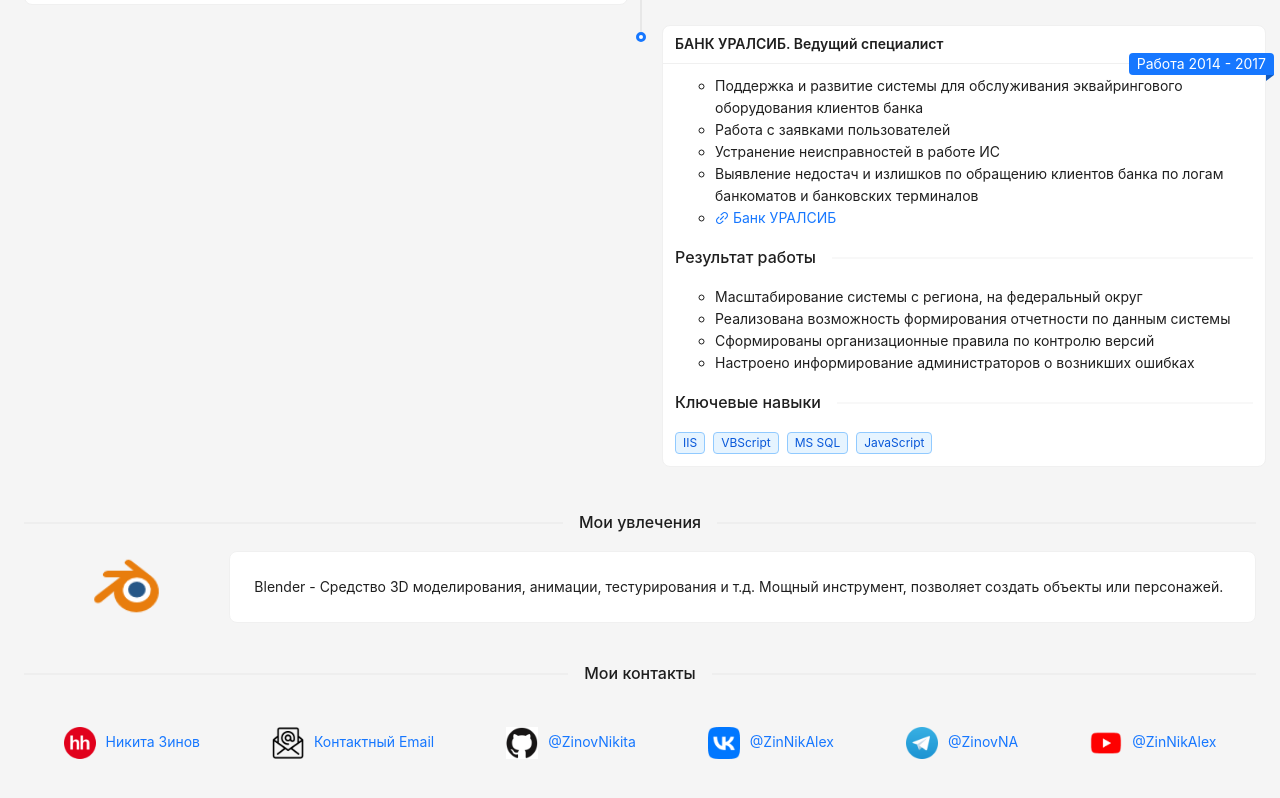
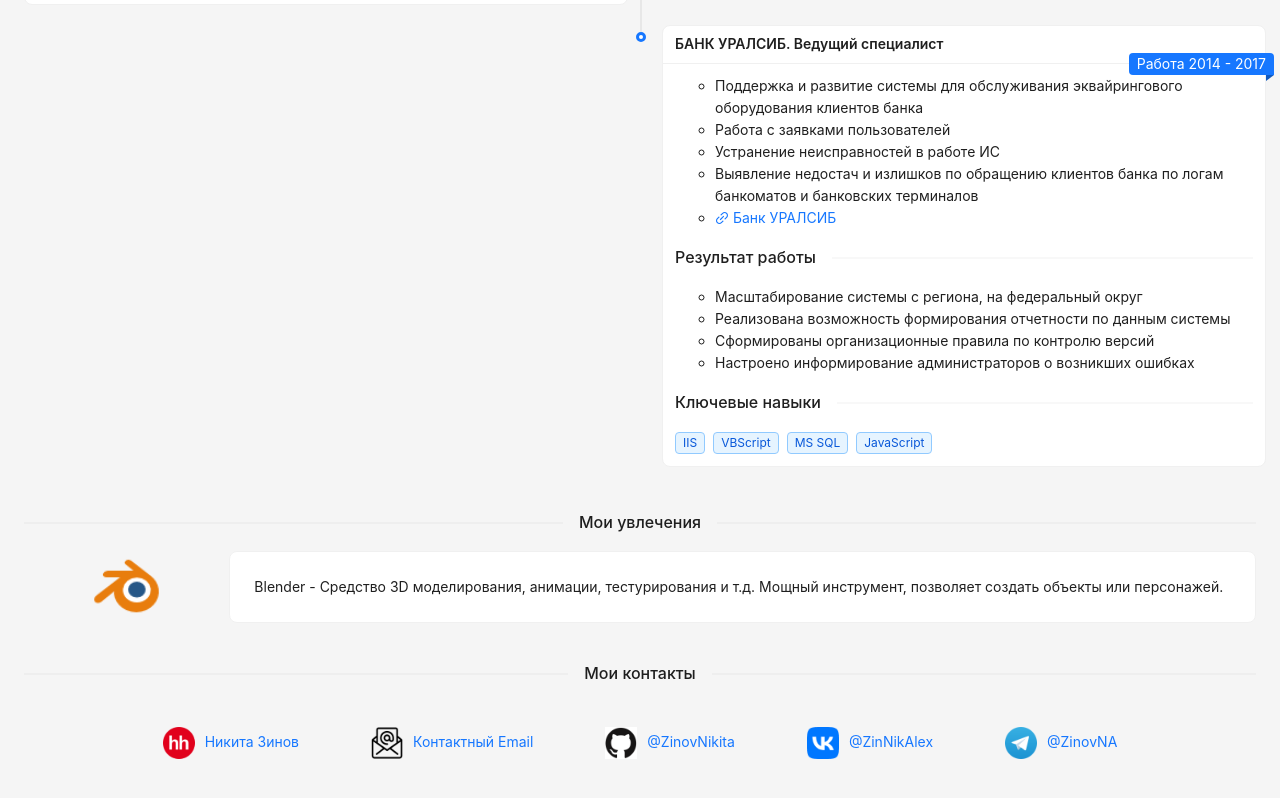
Before and after one commit to hotcream/about, a Vue app: page / in a window 1280 px wide. Shown: the part 2134-2932 px from the top of the page. Built offline with nearby package versions, Linux system fonts and the light colour scheme.

Commit message:
del youtube

```diff
--- a/src/config.ts
+++ b/src/config.ts
@@ -135,10 +135,6 @@
     title: '@ZinovNA',
     icon: '/about/tg.png',
     link: 'https://t.me/ZinovNA'
-  },{
-    title: '@ZinNikAlex',
-    icon: '/about/youtube.png',
-    link: 'https://www.youtube.com/@zinnikalex'
   }],
   hobbies: [{
     title: 'Babylon JS - Web GL фреймворк, для веб. Можно создавать гибкие приложения, начиная с простой визуализации 3D, заканчивая онлайн играми.',
```
